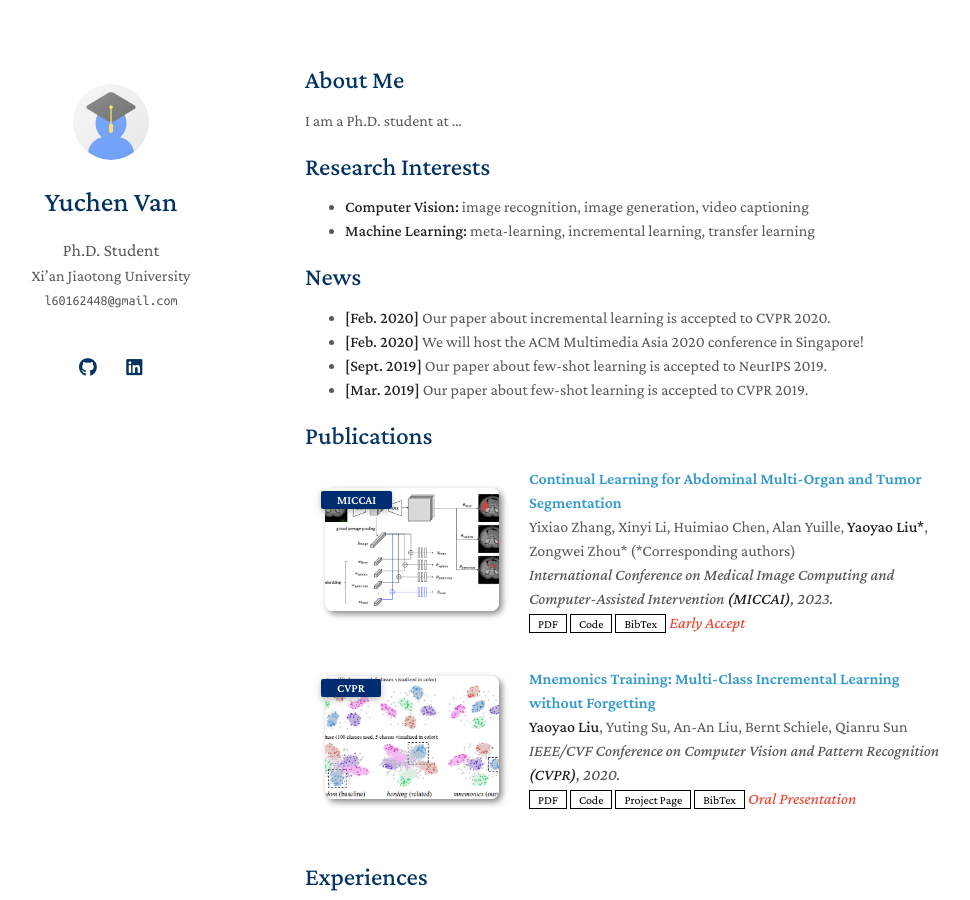
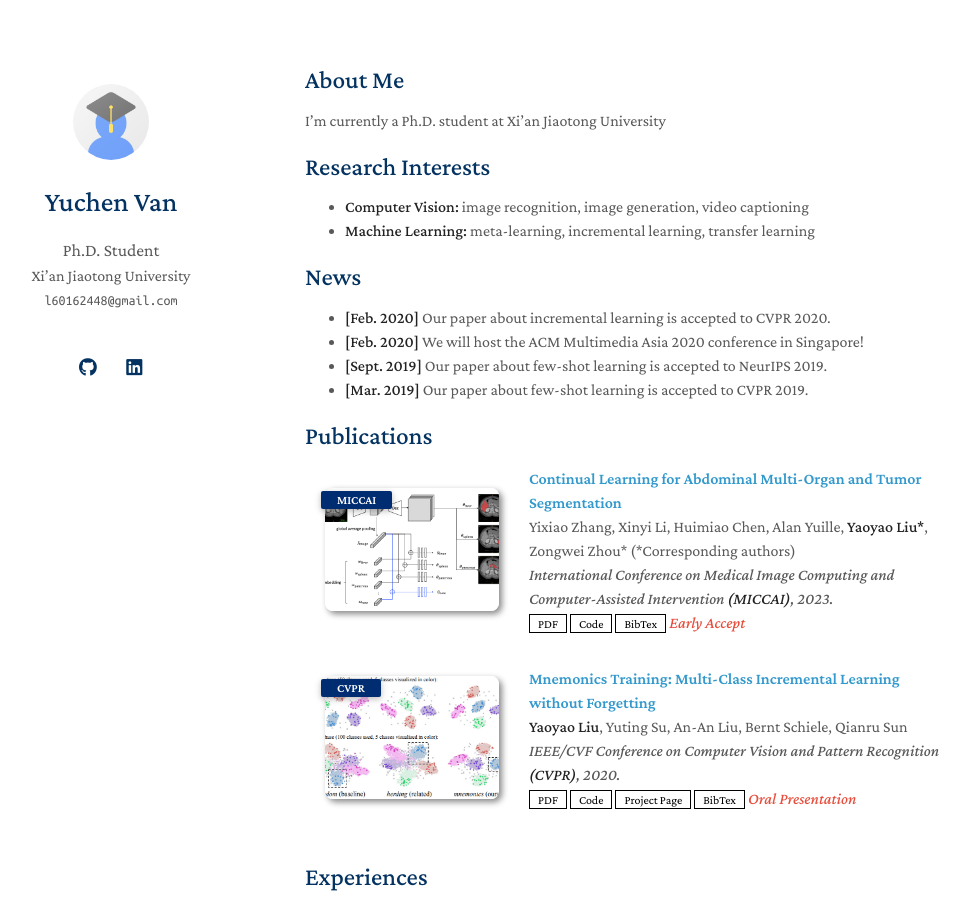
Before and after one commit to LYMQY/LYMQY.github.io, a Jekyll site: the page built from index.md, in a window 1280 px wide and 900 px high. Shown: the whole window, without its empty margins (165-1135 px from the left). Built offline with Jekyll 4.4.1, drawn with Linux system fonts in a browser that asks for light colours; a style sheet for code colours, icons or effects is not loaded; our own code applies the rules of GitHub Pages for plain Markdown files.

Commit message:
change to index.md

```diff
--- a/index.md
+++ b/index.md
@@ -4,7 +4,7 @@ layout: homepage
 
 ## About Me
 
-I am a Ph.D. student at ...
+I'm currently a Ph.D. student at Xi'an Jiaotong University
 
 ## Research Interests
 
```
